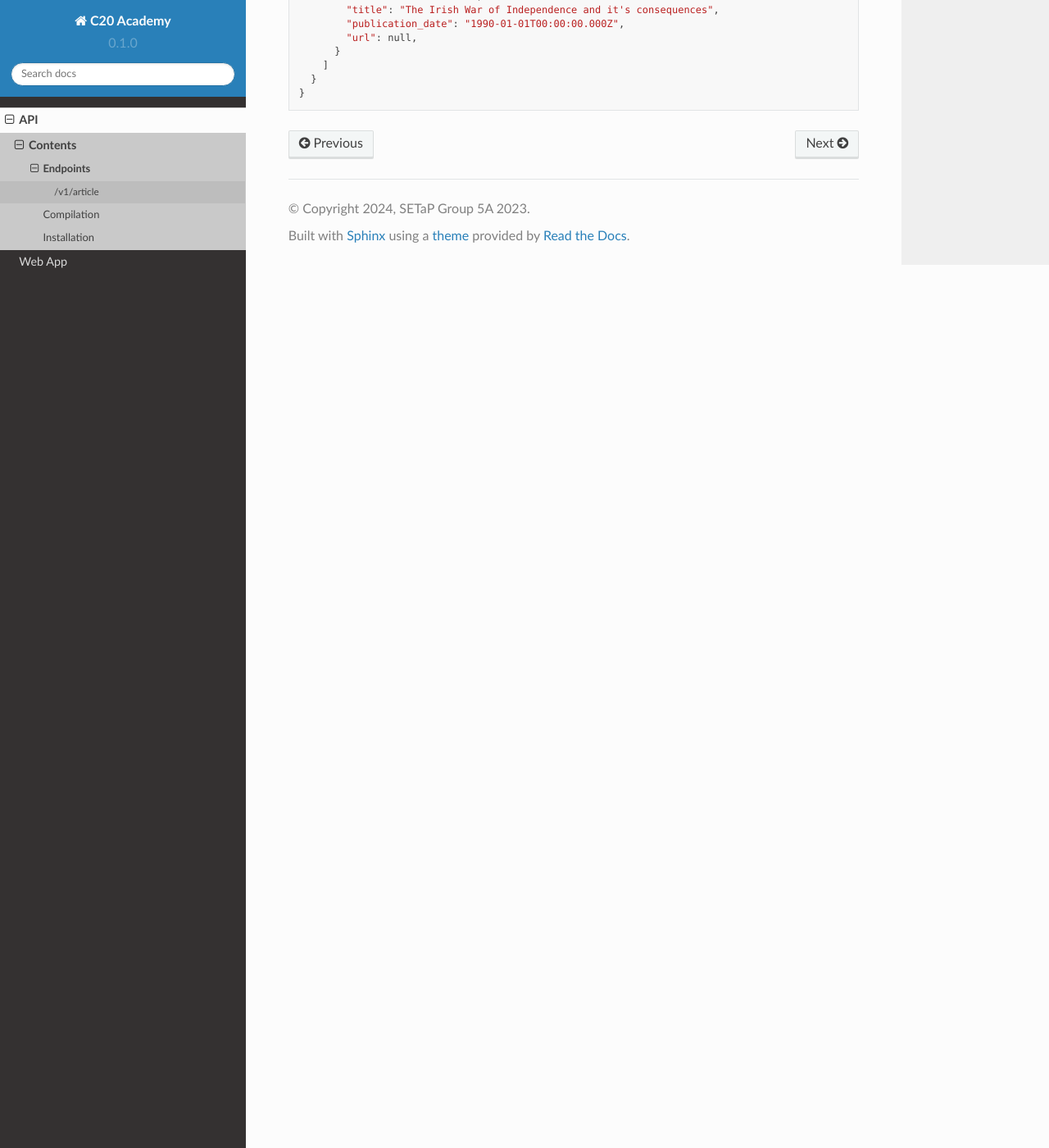
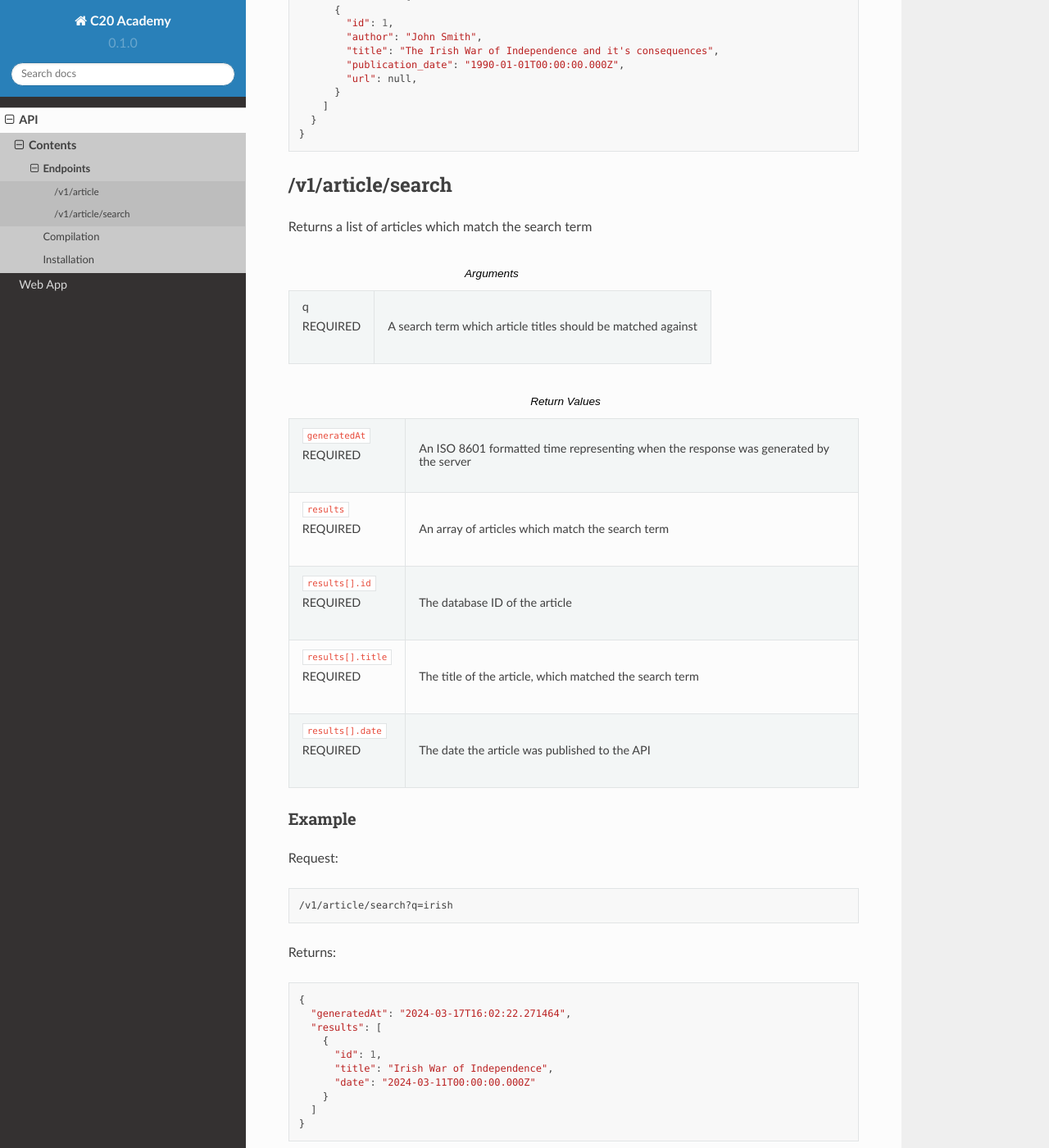
Before and after one commit to SETAP-Group5A-2023/c20-academy-docs, a Sphinx documentation site: the page built from docs/source/api/endpoints.rst, in a window 1280 px wide and 1400 px high, scrolled down 2146 px. Shown: the whole window at 82% size. Built offline with Sphinx 7.4.7 and the Read the Docs theme 2.0.0, drawn with Linux system fonts in a browser that asks for light colours; some of the changed text lies outside the part shown.

Commit message:
add /v1/article/search endpoint

```diff
--- a/docs/source/api/endpoints.rst
+++ b/docs/source/api/endpoints.rst
@@ -61,7 +60,10 @@ Returns a single article from the database, as per it's ID.
       | OPTIONAL
     - The url of the referenced material, if it is an internet resource
 
-Example::
+Example
++++++++
+
+Request::
 
   /v1/article?id=1
 
@@ -85,3 +87,54 @@ Returns::
       ]
     }
   }
+
+/v1/article/search
+-----------
+
+Returns a list of articles which match the search term
+
+.. list-table:: Arguments
+  :header-rows: 0
+
+  * - | q
+      | REQUIRED
+    - A search term which article titles should be matched against
+
+.. list-table:: Return Values
+  :header-rows: 0
+
+  * - | :code:`generatedAt`
+      | REQUIRED
+    - An ISO 8601 formatted time representing when the response was generated by the server
+  * - | :code:`results`
+      | REQUIRED
+    - An array of articles which match the search term
+  * - | :code:`results[].id`
+      | REQUIRED
+    - The database ID of the article
+  * - | :code:`results[].title`
+      | REQUIRED
+    - The title of the article, which matched the search term
+  * - | :code:`results[].date`
+      | REQUIRED
+    - The date the article was published to the API
+
+Example
++++++++
+
+Request::
+
+  /v1/article/search?q=irish
+
+Returns::
+
+  {
+    "generatedAt": "2024-03-17T16:02:22.271464",
+    "results": [
+      {
+        "id": 1,
+        "title": "Irish War of Independence",
+        "date": "2024-03-11T00:00:00.000Z"
+      }
+    ]
+  }
```
Also changed, not shown: other parts of docs/source/api/endpoints.rst (+1 -2 lines).
